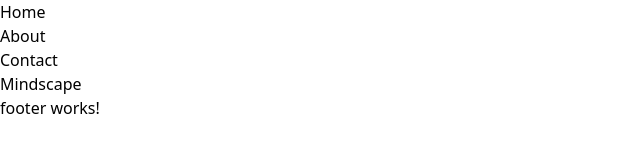
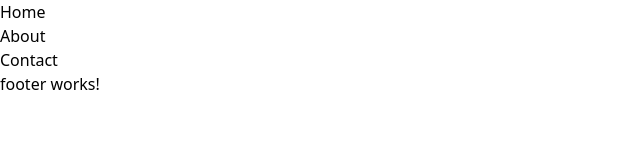
Before and after one commit to MsY2K4/Quiz-App, an Angular app in the folder my_quiz_app/: page / in a window 1280 px wide. Shown: the top 162 px of the page, without its empty margins (0-640 px from the left). Built offline with nearby package versions, Linux system fonts and the light colour scheme.

Commit message:
Update app.component.html

```diff
--- a/my_quiz_app/src/app/app.component.html
+++ b/my_quiz_app/src/app/app.component.html
@@ -1,3 +1,3 @@
 <app-navbar></app-navbar>
-      <h1> {{ title }}</h1>
+<router-outlet></router-outlet>
 <app-footer></app-footer>
```
